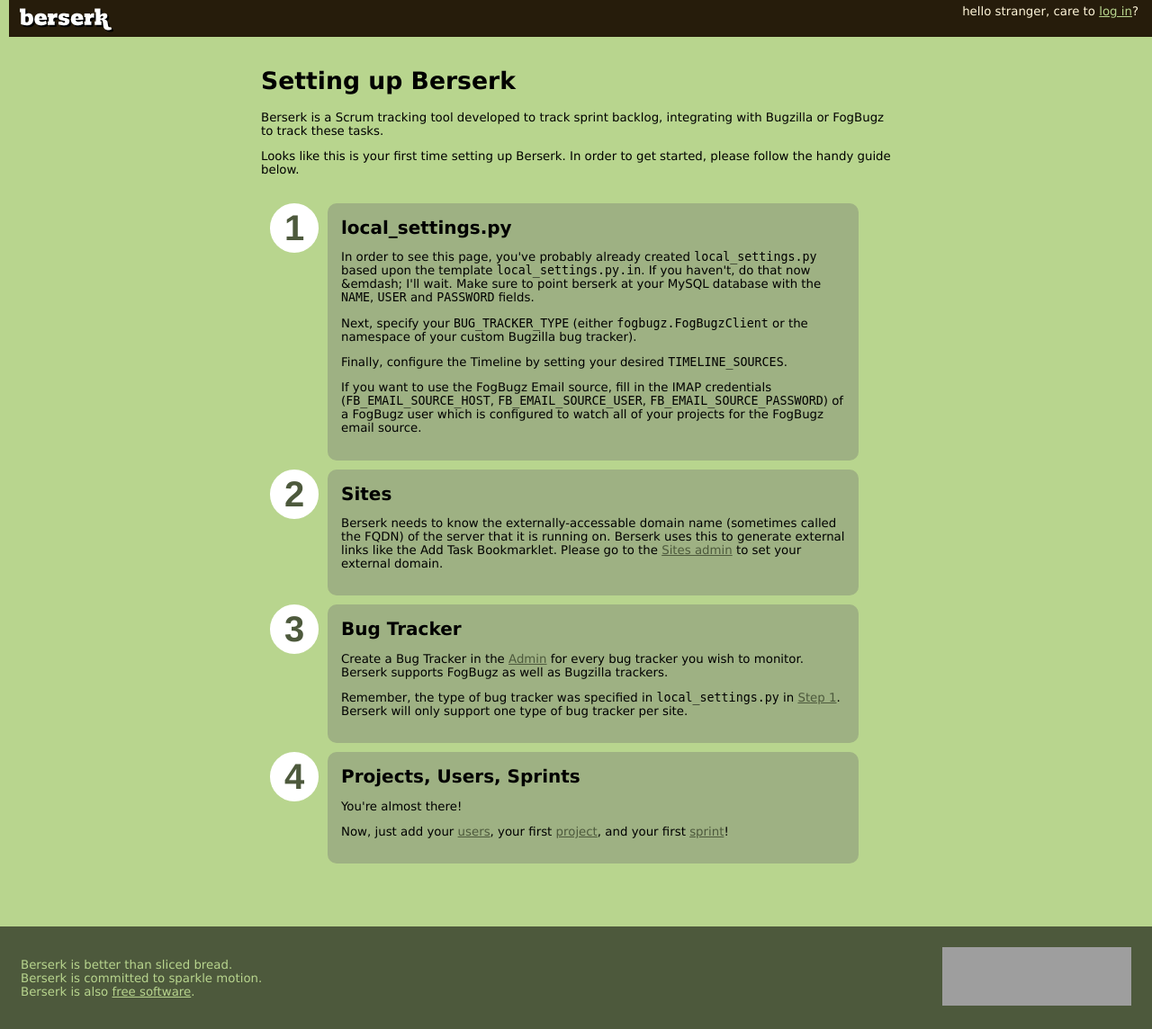
After one commit to btaylor/berserk, a Django app: template core/templates/core/setup.html in a window 1280 px wide. The commit adds this page. Shown: the whole page at 90% size. Run offline with Django 3.2, Linux system fonts and the light colour scheme; the template is opened without the code that fills it, so the values that code supplies are empty; parts of the project's set-up code (start-up, migrations or seed data) failed here and were passed over; some libraries are stand-ins or nearby versions; grey boxes are pictures that could not be loaded.

Commit message:
Add an instructional setup screen
The setup screen will show when there are no projects or sprints.

```diff
--- /dev/null
+++ b/core/templates/core/setup.html
@@ -0,0 +1,79 @@
+{% extends "base.html" %}
+
+{% block title %}setting up berserk{% endblock %}
+
+{% block banner-container %}
+{% endblock %}
+
+{% block navigation-container %}
+{% endblock %}
+
+{% block body %}
+<div id="setup">
+<h1>Setting up Berserk</h1>
+<p>Berserk is a Scrum tracking tool developed to track sprint backlog,
+integrating with Bugzilla or FogBugz to track these tasks.</p>
+
+<p>Looks like this is your first time setting up Berserk.  In order to get
+started, please follow the handy guide below.</p>
+
+<div id="steps">
+
+<div class="step-number"><a name="step1">1</a></div>
+<div class="step-description">
+<h2>local_settings.py</h2>
+<p>In order to see this page, you've probably already created
+<tt>local_settings.py</tt> based upon the template
+<tt>local_settings.py.in</tt>. If you haven't, do that now &emdash; I'll wait.
+Make sure to point berserk at your MySQL database with the <tt>NAME</tt>,
+<tt>USER</tt> and <tt>PASSWORD</tt> fields.</p>
+
+<p>Next, specify your <tt>BUG_TRACKER_TYPE</tt> (either
+<tt>fogbugz.FogBugzClient</tt> or the namespace of your custom Bugzilla bug
+tracker).<p>
+
+<p>Finally, configure the Timeline by setting your desired
+<tt>TIMELINE_SOURCES</tt>.</p>
+
+<p>If you want to use the FogBugz Email source, fill in the IMAP credentials
+(<tt>FB_EMAIL_SOURCE_HOST</tt>, <tt>FB_EMAIL_SOURCE_USER</tt>,
+<tt>FB_EMAIL_SOURCE_PASSWORD</tt>) of a FogBugz user which is configured to
+watch all of your projects for the FogBugz email source.</p>
+</div>
+
+<div class="step-number"><a name="step2">2</a></div>
+<div class="step-description">
+<h2>Sites</h2>
+<p>Berserk needs to know the externally-accessable domain name (sometimes
+called the FQDN) of the server that it is running on.  Berserk uses this to
+generate external links like the Add Task Bookmarklet.  Please go to the <a
+href="/admin/sites/site/" target="_blank">Sites admin</a> to set your external
+domain.</p>
+</div>
+
+<div class="step-number"><a name="step3">3</a></div>
+<div class="step-description">
+<h2>Bug Tracker</h2>
+<p>Create a Bug Tracker in the <a href="/admin/sprints/bugtracker/"
+target="_blank">Admin</a> for every bug tracker you wish to monitor.  Berserk
+supports FogBugz as well as Bugzilla trackers.</p>
+<p>Remember, the type of bug tracker
+was specified in <tt>local_settings.py</tt> in <a href="#step1">Step 1</a>.
+Berserk will only support one type of bug tracker per site.</p>
+</div>
+
+<div class="step-number"><a name="step4">4</a></div>
+<div class="step-description">
+<h2>Projects, Users, Sprints</h2>
+<p>You're almost there!</p>
+<p>Now, just add your <a href="/admin/auth/user/" target="_blank">users</a>,
+your first <a href="/admin/sprints/project" target="_blank">project</a>, and
+your first <a href="/admin/sprints/sprint" target="_blank">sprint</a>!</p>
+</div>
+
+<div style="clear: both;"></div>
+
+</div>
+
+</div>
+{% endblock %}
--- a/site_media/berserk/css/screen.css
+++ b/site_media/berserk/css/screen.css
@@ -300,6 +300,48 @@ img a {
     text-decoration: none;
 }
 
+#setup {
+    width: 700px;
+    margin: 0 auto;
+}
+
+#steps {
+    margin-top: 30px;
+}
+
+.step-number {
+    width: 1.1em;
+    padding: 5px;
+    margin: 0 10px;
+
+    float: left;
+    text-align: center;
+
+    background-color: #ffffff;
+    -moz-border-radius: 1em;
+    -webkit-border-radius: 1em;
+
+    font: 3em Helvetica, Arial, Verdana, sans-serif;
+    font-weight: bold;
+    color: #4D593C;
+    color: #9eb183;
+}
+
+.step-description {
+    float: left;
+    padding: 15px;
+    margin: 0 0 10px 0;
+    width: 80%;
+    background-color: #76895b;
+    background-color: #9eb183;
+    -moz-border-radius: 10px;
+    -webkit-border-radius: 10px;
+}
+
+.step-description h2 {
+    margin: 0 0 0.3em 0;
+}
+
 #timeline-content-container {
     width: 960px;
     margin: 0 auto;
--- a/sprints/views.py
+++ b/sprints/views.py
@@ -58,6 +58,9 @@ def sprint_index(request):
 
     projects = Project.objects.filter(users=request.user)
     if projects.count() == 0:
+        if Project.objects.all().count() == 0:
+            return HttpResponseRedirect(reverse('core_setup'))
+
         raise Http404(_('You are not a member of any project.  Ask your administrator to add you.'))
     return HttpResponseRedirect(projects[0].get_absolute_url())
 
@@ -76,7 +79,7 @@ def sprint_project_index(request, project_slug):
             pass
 
     if sprint == None:
-        raise Http404(_('No sprints have been defined yet.  Visit the Admin page to get started.'))
+        return HttpResponseRedirect(reverse('core_setup'))
 
     return HttpResponseRedirect(sprint.get_absolute_url())
 
--- a/templates/base.html
+++ b/templates/base.html
@@ -38,14 +38,18 @@
 {% endblock %}
     </div>
 {% endblock %}
+{% block navigation-container %}
     <div id="navigation">
 {% block navigation %}
 {% endblock %}
     </div>
+{% endblock %}
+{% block body-container %}
     <div id="body">
 {% block body %}
 {% endblock %}
     </div>
+{% endblock %}
     <div id="footer">
         <table>
             <tr>
--- a/urls.py
+++ b/urls.py
@@ -28,6 +28,7 @@ from django.contrib import admin
 admin.autodiscover()
 
 urlpatterns = patterns('',
+    (r'^core/', include('berserk2.core.urls')),
     (r'^sprints/', include('berserk2.sprints.urls')),
     (r'^timeline/', include('berserk2.timeline.urls')),
     (r'^reports/', include('berserk2.reports.urls')),
```
Also changed, not shown: core/urls.py (added, +28 -0 lines), core/views.py (added, +35 -0 lines).
